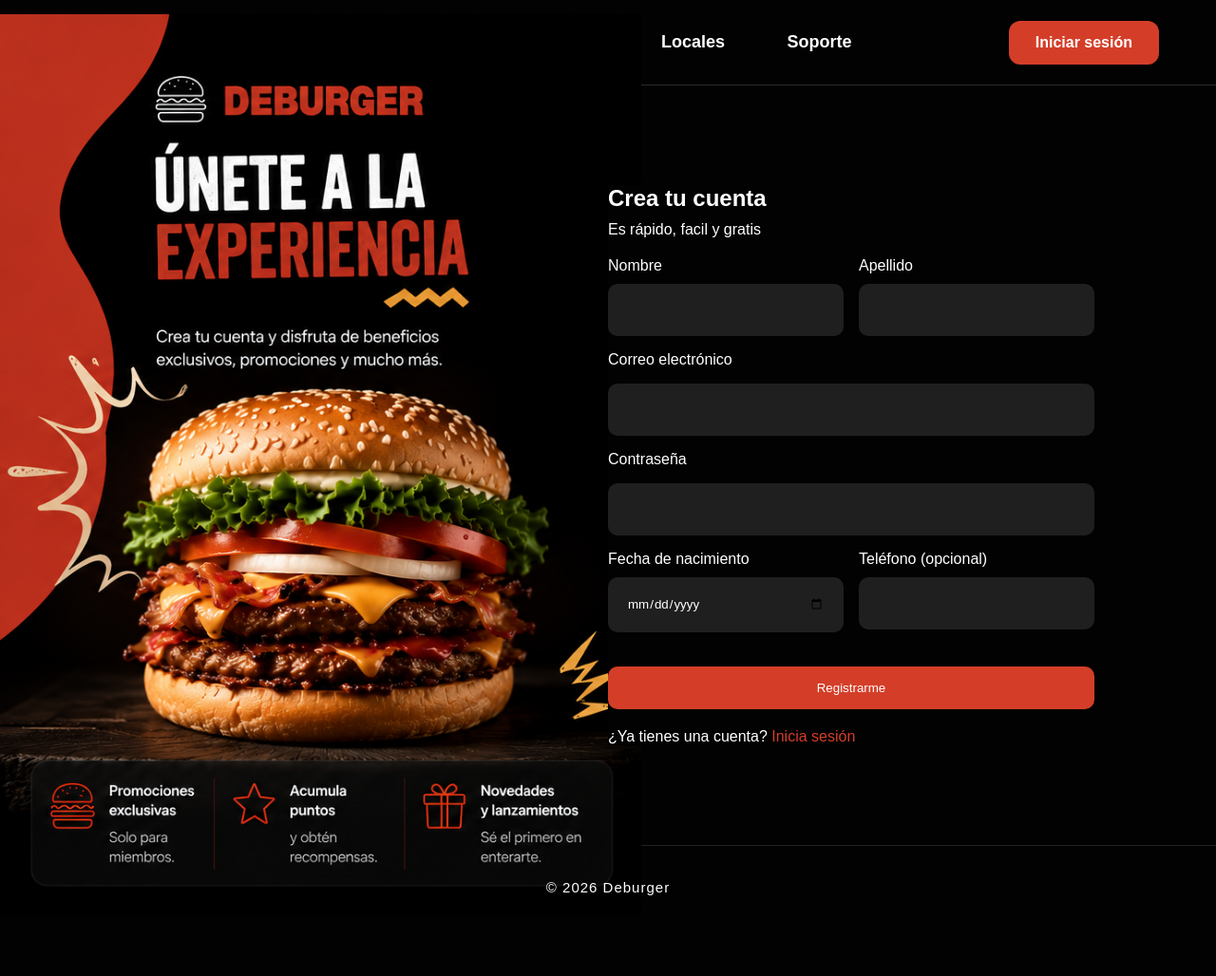
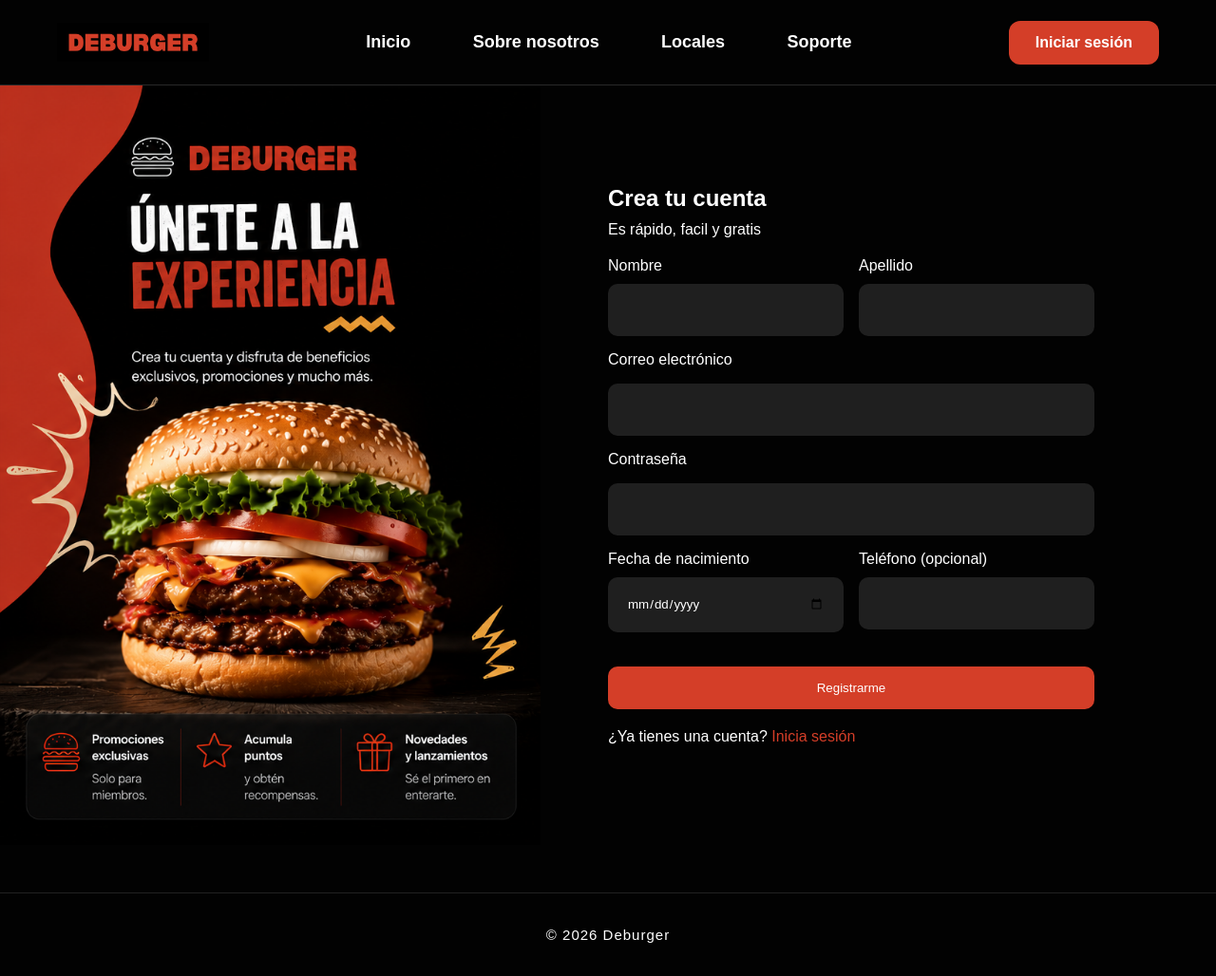
Before and after one commit to TamaraBritezClaudino/Deburger, a PHP site: page /register.php in a window 1280 px wide. Shown: the whole page at 95% size. Before the commit the page ends 943 px from the top, so only its background shows below. Run offline with PHP 8.4, Linux system fonts and the light colour scheme.

Commit message:
subo cambios

```diff
--- a/css/styles.css
+++ b/css/styles.css
@@ -112,6 +112,7 @@ footer{
     text-align: center;
     color: #bbb;
     font-size: 15px;
+    margin-top: 50px;
 }
 
 footer p{
@@ -148,7 +149,7 @@ footer p{
 
 /*Página Registro*/
 .imgRegistro, .imgLogin{
-    height: 950px;
+    height: 100%;
 }
 
 .mainForm{
```
